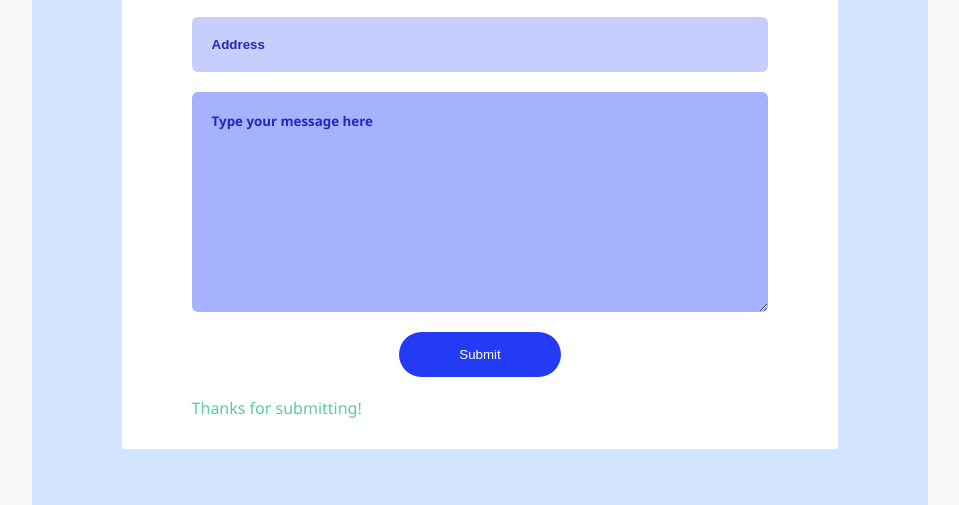
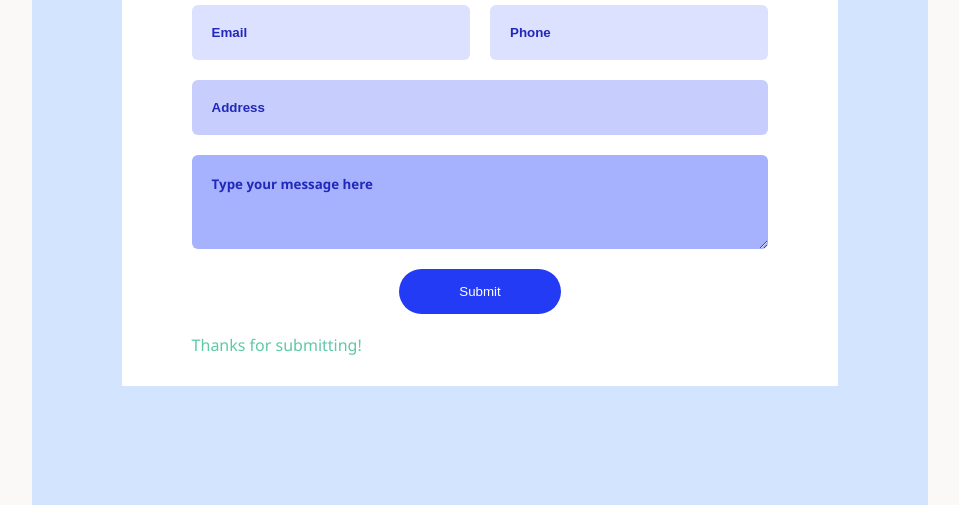
Before and after one commit to saulius334/18-5wk-test, a website: page index.html in a window 1280 px wide. Shown: the part 295-800 px from the top of the page, without its empty margins (160-1119 px from the left). Drawn offline with Linux system fonts and the light colour scheme.

Commit message:
textarea

```diff
--- a/index.html
+++ b/index.html
@@ -49,8 +49,7 @@
             <textarea
               class="brd"
               required
-              cols="30"
-              rows="10"
+              rows="3"
               placeholder="Type your message here"
             ></textarea>
             <input class="btn" type="submit" value="Submit" />
```
